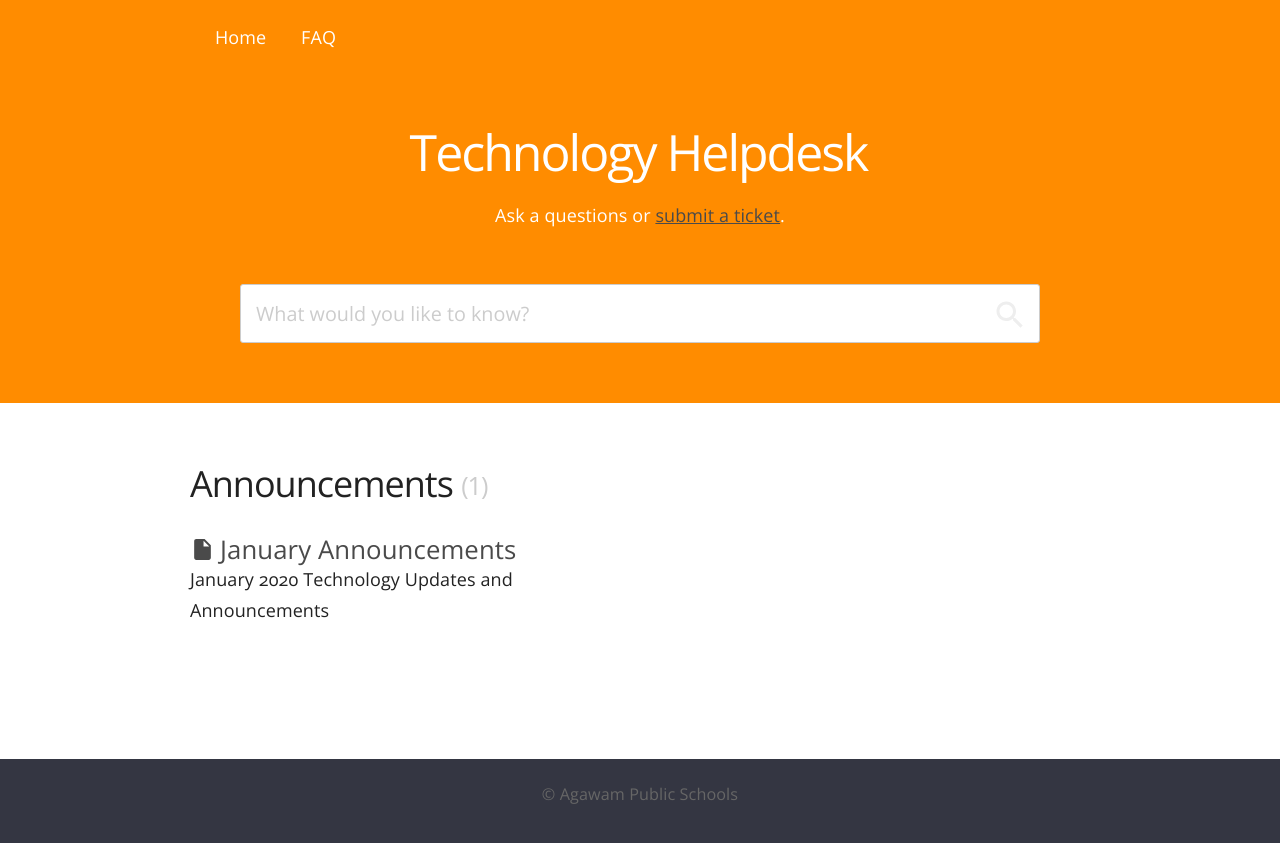
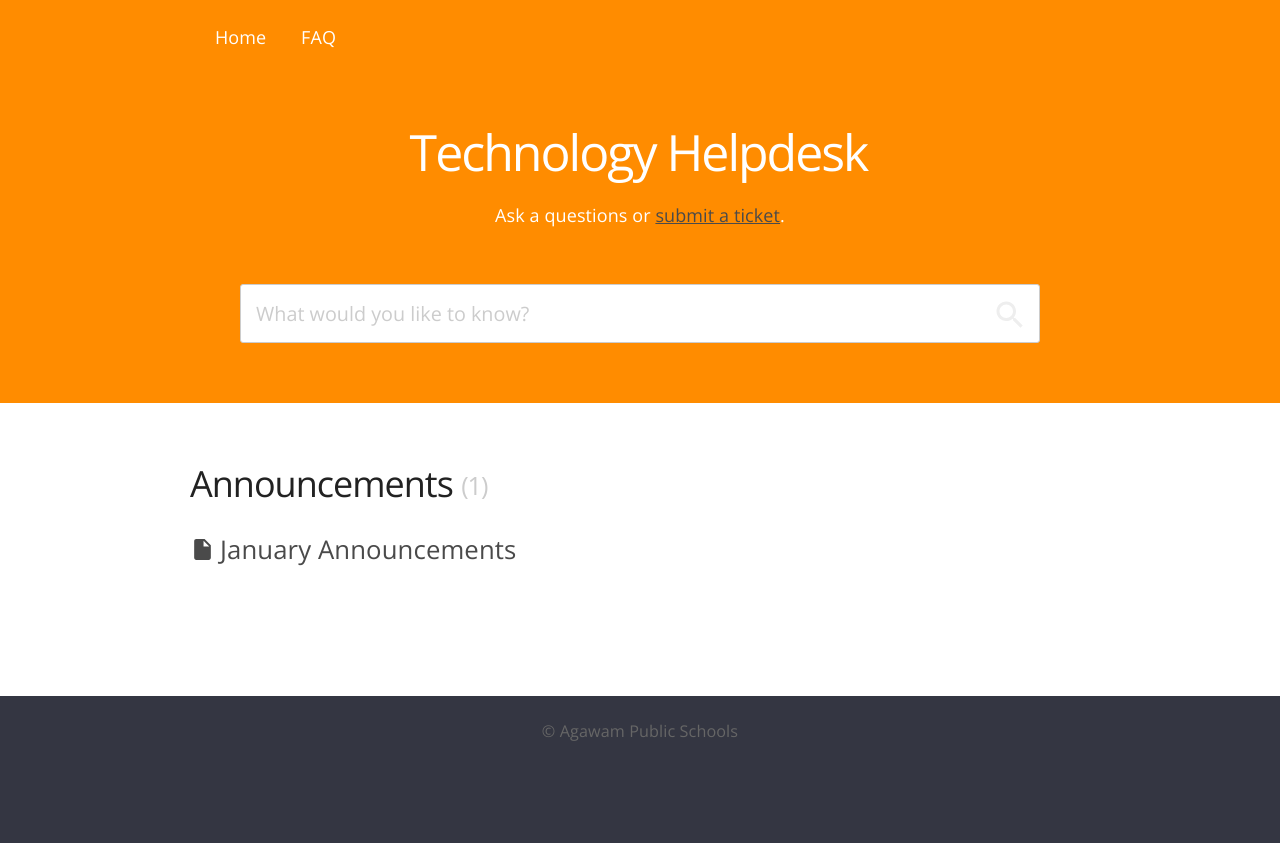
Before and after one commit to Agawam-IT/tech.agawamed.org, a Jekyll site: the page built from _pages/announcements.html, in a window 1280 px wide. Shown: the top 843 px of the page. Built offline with Jekyll 4.4.1, drawn with Linux system fonts in a browser that asks for light colours; nearby versions of some CDN libraries; a script that is not in the unit is left out.

Commit message:
Update 2020-01-14-january-announcements.md

```diff
--- a/_posts/2020-01-14-january-announcements.md
+++ b/_posts/2020-01-14-january-announcements.md
@@ -1,7 +1,7 @@
 ---
 date: 2020-01-14
 title: January Announcements
-description: "January 2020 Technology Updates and Announcements"
+description:
 type: Document
 categories:
   - "announcements"
```
